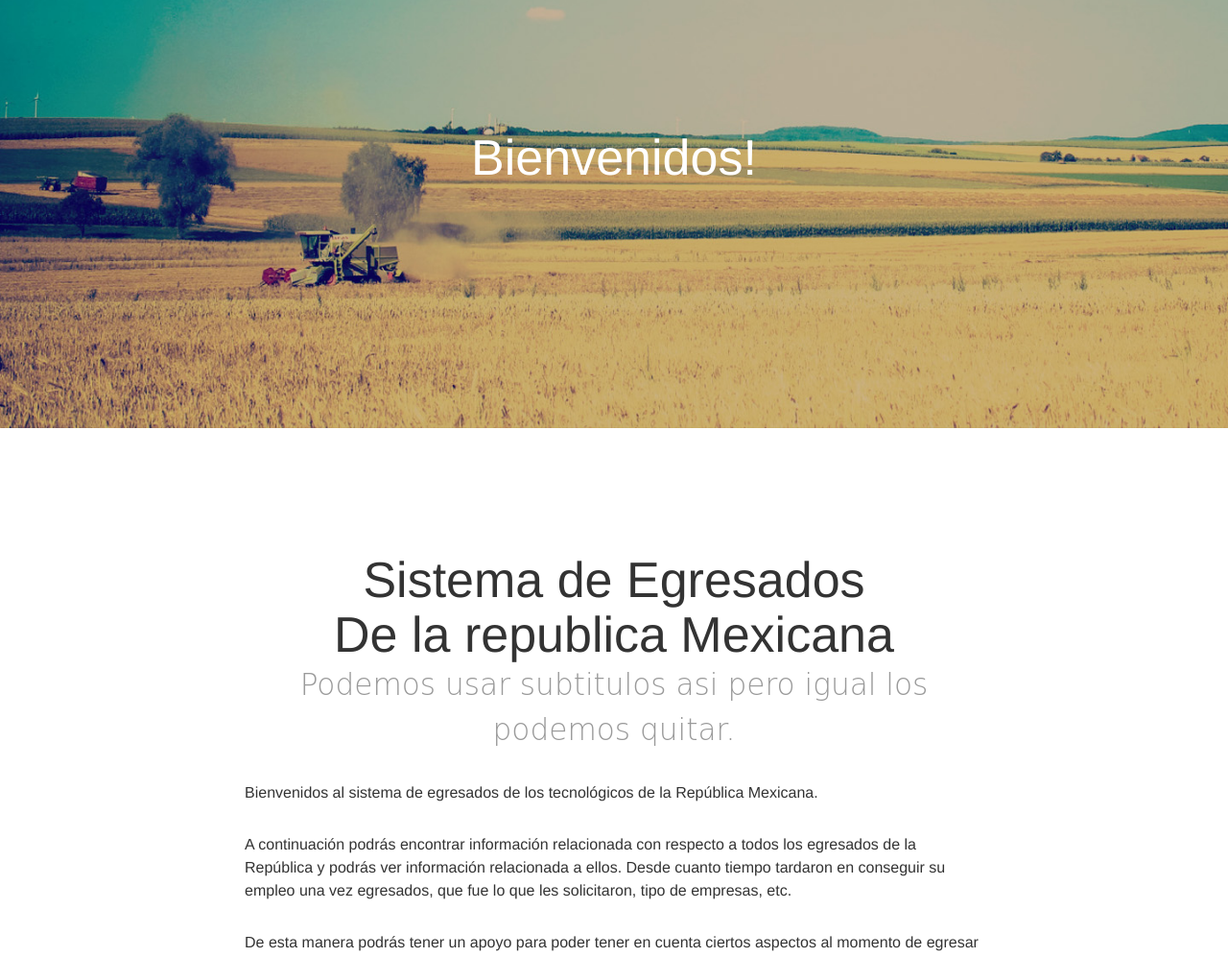
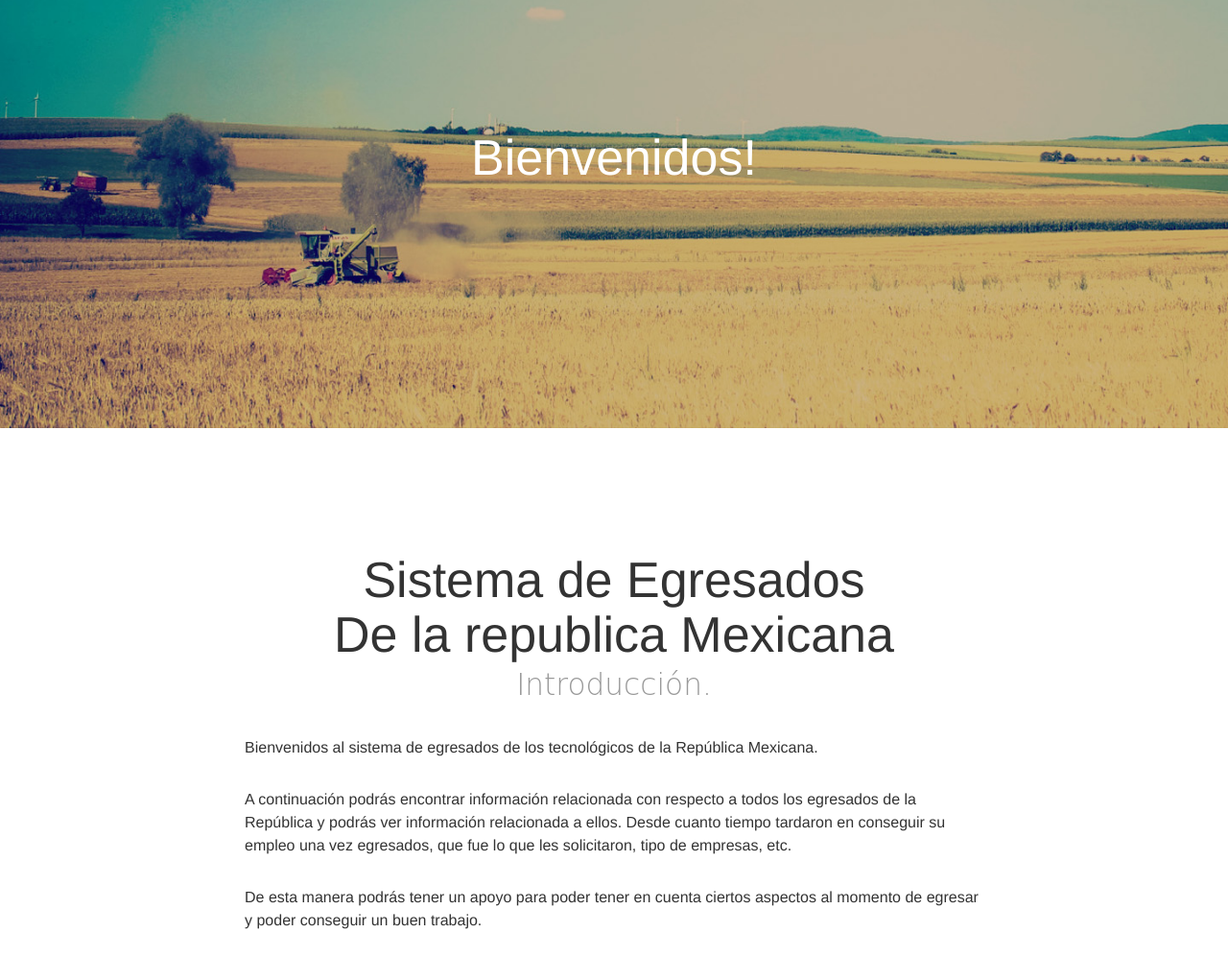
Before and after one commit to JosueRembao/EjemploHome, a plain HTML site: page index.html in a window 1280 px wide. Shown: the part 94-1091 px from the top of the page at 96% size. Drawn offline with Linux system fonts and the light colour scheme; a web font is replaced by a local one.

Commit message:
Add files via upload

```diff
--- a/index.html
+++ b/index.html
@@ -100,7 +100,7 @@
 
     <div class="main">
         <div class="container tim-container" style="max-width:800px; padding-top:100px">
-            <h1 class="text-center">Sistema de Egresados<br> De la republica Mexicana <small class="subtitle">Podemos usar subtitulos asi pero igual los podemos quitar.</small></h1>
+            <h1 class="text-center">Sistema de Egresados<br> De la republica Mexicana <small class="subtitle">Introducción.</small></h1>
             <p>Bienvenidos al sistema de egresados de los tecnológicos de la República Mexicana.</p> <br>
             <p>A continuación podrás encontrar información relacionada con respecto a todos los egresados de la República y podrás ver información relacionada a ellos. Desde cuanto tiempo tardaron en conseguir su empleo una vez egresados, que fue lo que
                 les solicitaron, tipo de empresas, etc.</p> <br>
```
